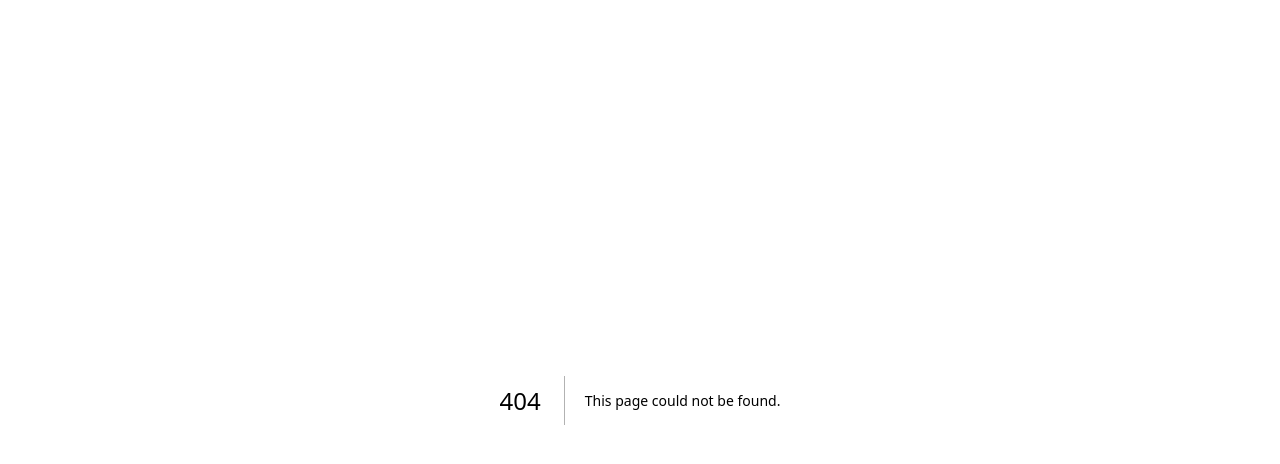
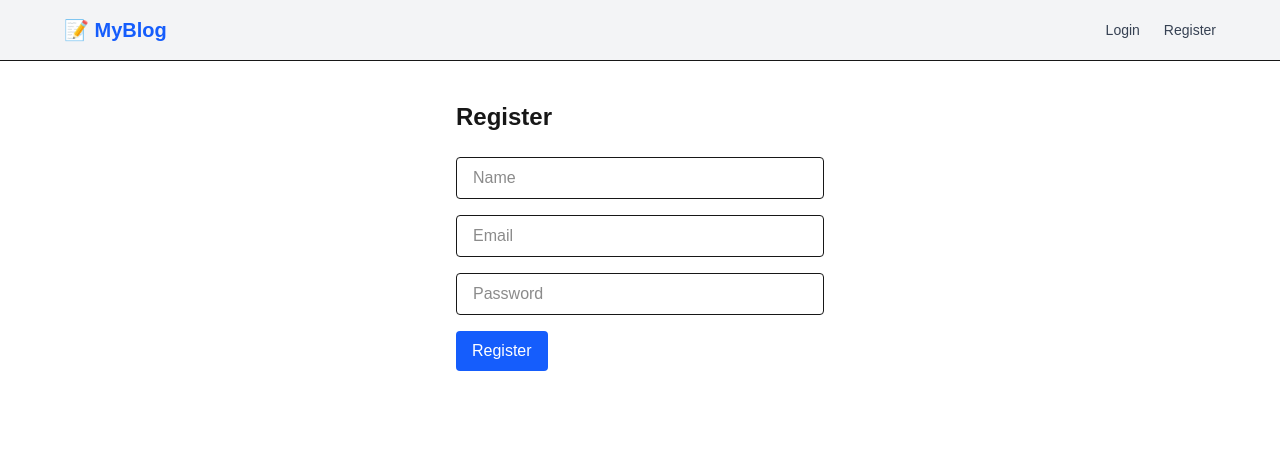
Before and after one commit to eminegurra/next-blog-app, a Next.js app: page /register in a window 1280 px wide. Before the commit this address had no page. Shown: the top 464 px of the page. Built offline with nearby package versions, Linux system fonts and the light colour scheme.

Commit message:
Adding Login/Register api and pages

```diff
--- a/package.json
+++ b/package.json
@@ -9,6 +9,8 @@
     "lint": "next lint"
   },
   "dependencies": {
+    "bcryptjs": "^3.0.2",
+    "jsonwebtoken": "^9.0.2",
     "mysql2": "^3.14.0",
     "next": "15.2.4",
     "react": "^19.0.0",
--- /dev/null
+++ b/src/app/api/auth/login/route.js
@@ -0,0 +1,24 @@
+import { NextResponse } from 'next/server';
+import bcrypt from 'bcryptjs';
+import jwt from 'jsonwebtoken';
+import pool from '@/lib/db';
+
+const SECRET = process.env.JWT_SECRET || 'super-secret';
+
+export async function POST(req) {
+  const { email, password } = await req.json();
+
+  const [users] = await pool.query('SELECT * FROM users WHERE email = ?', [email]);
+  const user = users[0];
+
+  if (!user || !(await bcrypt.compare(password, user.password))) {
+    return NextResponse.json({ error: 'Invalid credentials' }, { status: 401 });
+  }
+
+  const token = jwt.sign({ id: user.id, role: user.role }, SECRET, { expiresIn: '1d' });
+
+  const res = NextResponse.json({ success: true });
+  res.cookies.set('token', token, { httpOnly: true, path: '/' });
+
+  return res;
+}
--- /dev/null
+++ b/src/app/api/auth/register/route.js
@@ -0,0 +1,22 @@
+import { NextResponse } from 'next/server';
+import bcrypt from 'bcryptjs';
+import pool from '@/lib/db';
+
+export async function POST(req) {
+  const { name, email, password } = await req.json();
+
+  const hashedPassword = await bcrypt.hash(password, 10);
+
+  const [existing] = await pool.query('SELECT * FROM users WHERE email = ?', [email]);
+  if (existing.length > 0) {
+    return NextResponse.json({ error: 'Email already registered' }, { status: 400 });
+  }
+
+  await pool.query('INSERT INTO users (name, email, password) VALUES (?, ?, ?)', [
+    name,
+    email,
+    hashedPassword,
+  ]);
+
+  return NextResponse.json({ success: true });
+}
--- a/src/app/layout.js
+++ b/src/app/layout.js
@@ -1,5 +1,6 @@
 import { Geist, Geist_Mono } from "next/font/google";
 import "./globals.css";
+import Navbar from '@/components/Navbar';
 
 const geistSans = Geist({
   variable: "--font-geist-sans",
@@ -22,6 +23,7 @@ export default function RootLayout({ children }) {
       <body
         className={`${geistSans.variable} ${geistMono.variable} antialiased`}
       >
+         <Navbar />
         {children}
       </body>
     </html>
--- /dev/null
+++ b/src/app/login/page.js
@@ -0,0 +1,56 @@
+'use client';
+
+import { useState } from 'react';
+import { useRouter } from 'next/navigation';
+
+export default function LoginPage() {
+  const [email, setEmail] = useState('');
+  const [password, setPassword] = useState('');
+  const router = useRouter();
+
+  const handleLogin = async (e) => {
+    e.preventDefault();
+
+    const res = await fetch('/api/auth/login', {
+      method: 'POST',
+      body: JSON.stringify({ email, password }),
+    });
+
+    if (res.ok) {
+      router.push('/admin/posts');
+    } else {
+      const { error } = await res.json();
+      alert(error || 'Login failed');
+    }
+  };
+
+  return (
+    <main className="max-w-md mx-auto p-10">
+      <h1 className="text-2xl font-bold mb-6">Login</h1>
+      <form onSubmit={handleLogin} className="space-y-4">
+        <input
+          type="email"
+          placeholder="Email"
+          value={email}
+          onChange={(e) => setEmail(e.target.value)}
+          required
+          className="w-full border px-4 py-2 rounded"
+        />
+        <input
+          type="password"
+          placeholder="Password"
+          value={password}
+          onChange={(e) => setPassword(e.target.value)}
+          required
+          className="w-full border px-4 py-2 rounded"
+        />
+        <button
+          type="submit"
+          className="bg-blue-600 text-white px-4 py-2 rounded hover:bg-blue-700"
+        >
+          Login
+        </button>
+      </form>
+    </main>
+  );
+}
--- a/src/app/page.js
+++ b/src/app/page.js
@@ -12,15 +12,6 @@ export default async function Home() {
   return (
     <div className="grid grid-rows-[auto_1fr_auto] items-center justify-items-center min-h-screen p-8 gap-16 sm:p-20 font-sans">
       <main className="text-center space-y-8">
-        {/* Logo */}
-        <Image
-          className="dark:invert mx-auto"
-          src="/next.svg"
-          alt="Next.js logo"
-          width={180}
-          height={38}
-          priority
-        />
 
         {/* Buttons */}
         <div className="flex gap-4 items-center justify-center flex-wrap">
--- /dev/null
+++ b/src/app/register/page.js
@@ -0,0 +1,66 @@
+'use client';
+
+import { useState } from 'react';
+import { useRouter } from 'next/navigation';
+
+export default function RegisterPage() {
+  const [name, setName] = useState('');
+  const [email, setEmail] = useState('');
+  const [password, setPassword] = useState('');
+  const router = useRouter();
+
+  const handleRegister = async (e) => {
+    e.preventDefault();
+
+    const res = await fetch('/api/auth/register', {
+      method: 'POST',
+      body: JSON.stringify({ name, email, password }),
+    });
+
+    if (res.ok) {
+      alert('Registered! Now log in.');
+      router.push('/login');
+    } else {
+      const { error } = await res.json();
+      alert(error || 'Registration failed');
+    }
+  };
+
+  return (
+    <main className="max-w-md mx-auto p-10">
+      <h1 className="text-2xl font-bold mb-6">Register</h1>
+      <form onSubmit={handleRegister} className="space-y-4">
+        <input
+          type="text"
+          placeholder="Name"
+          value={name}
+          onChange={(e) => setName(e.target.value)}
+          required
+          className="w-full border px-4 py-2 rounded"
+        />
+        <input
+          type="email"
+          placeholder="Email"
+          value={email}
+          onChange={(e) => setEmail(e.target.value)}
+          required
+          className="w-full border px-4 py-2 rounded"
+        />
+        <input
+          type="password"
+          placeholder="Password"
+          value={password}
+          onChange={(e) => setPassword(e.target.value)}
+          required
+          className="w-full border px-4 py-2 rounded"
+        />
+        <button
+          type="submit"
+          className="bg-blue-600 text-white px-4 py-2 rounded hover:bg-blue-700"
+        >
+          Register
+        </button>
+      </form>
+    </main>
+  );
+}
--- /dev/null
+++ b/src/components/Navbar.js
@@ -0,0 +1,23 @@
+'use client';
+
+import Link from 'next/link';
+
+export default function Navbar() {
+  return (
+    <nav className="w-full bg-gray-100 dark:bg-gray-900 border-b p-4">
+      <div className="max-w-6xl mx-auto flex justify-between items-center">
+        <Link href="/" className="text-xl font-bold text-blue-600 dark:text-blue-400">
+          📝 MyBlog
+        </Link>
+        <div className="flex gap-6 text-sm">
+          <Link href="/login" className="hover:underline text-gray-700 dark:text-gray-200">
+            Login
+          </Link>
+          <Link href="/register" className="hover:underline text-gray-700 dark:text-gray-200">
+            Register
+          </Link>
+        </div>
+      </div>
+    </nav>
+  );
+}
--- /dev/null
+++ b/src/middleware.js
@@ -0,0 +1,23 @@
+import { NextResponse } from 'next/server';
+import jwt from 'jsonwebtoken';
+
+const SECRET = process.env.JWT_SECRET || 'super-secret';
+
+export const config = {
+  matcher: ['/admin/:path*'],
+};
+
+export function middleware(req) {
+  const token = req.cookies.get('token')?.value;
+
+  try {
+    const user = jwt.verify(token, SECRET);
+    if (user.role !== 'admin') {
+      return NextResponse.redirect(new URL('/unauthorized', req.url));
+    }
+  } catch (err) {
+    return NextResponse.redirect(new URL('/login', req.url));
+  }
+
+  return NextResponse.next();
+}
```
Also changed, not shown: 1 other file (tests, documents, lock files or other folders).
